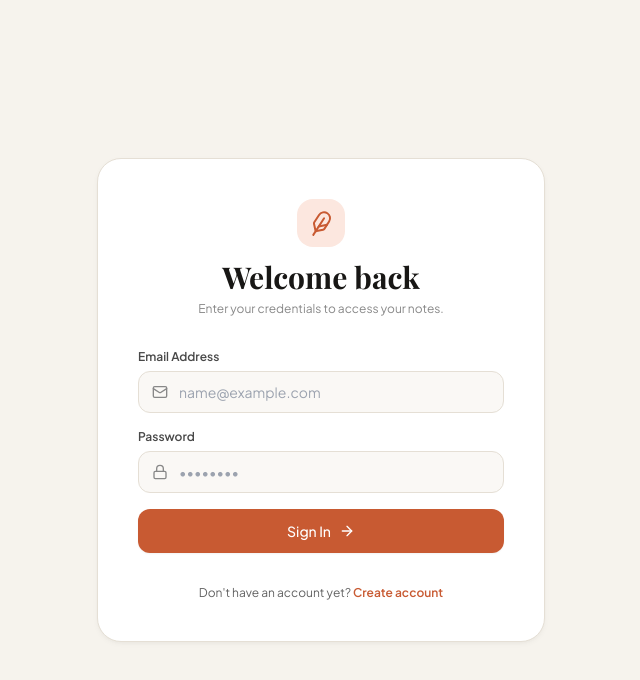
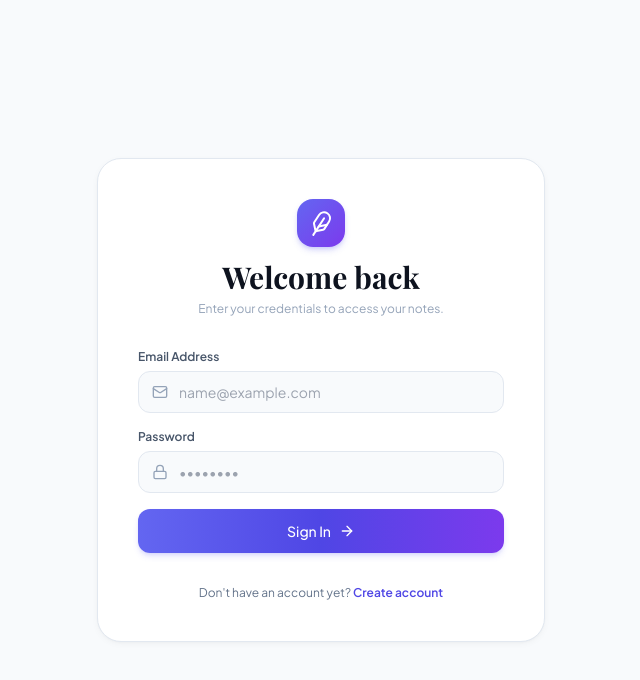
Before and after one commit to anshumangarg5410/Notes-Making-App, a React (Vite) app in the folder FrontEnd/: page /login in a window 1280 px wide. Shown: the top 680 px of the page, without its empty margins (319-959 px from the left). Built offline with nearby package versions, Linux system fonts and the light colour scheme; no server answers; a web font is replaced by a local one.

Commit message:
color theme updated

```diff
--- a/FrontEnd/src/components/notes/NoteCard.jsx
+++ b/FrontEnd/src/components/notes/NoteCard.jsx
@@ -92,8 +92,8 @@ export const NoteCard = ({
       onClick={onSelect}
       className={`group relative p-3.5 rounded-2xl cursor-pointer transition-all duration-150 border text-left ${
         isSelected
-          ? 'bg-[#FBF1EB] dark:bg-terracotta-950/40 border-terracotta-300 dark:border-terracotta-700/60 shadow-sm'
-          : 'bg-warm-card dark:bg-charcoal-800/80 border-warm-border/70 dark:border-charcoal-700/60 hover:border-warm-border hover:shadow-subtle'
+          ? 'bg-indigo-50/80 dark:bg-indigo-950/40 border-indigo-500/60 dark:border-indigo-500/50 shadow-sm ring-1 ring-indigo-500/20'
+          : 'bg-warm-card dark:bg-charcoal-800/90 border-warm-border dark:border-charcoal-700/60 hover:border-indigo-300 dark:hover:border-indigo-700/50 hover:shadow-subtle'
       }`}
     >
       <div className="flex items-start justify-between gap-3">
@@ -101,8 +101,8 @@ export const NoteCard = ({
         <div
           className={`w-9 h-9 rounded-xl flex items-center justify-center flex-shrink-0 transition-colors ${
             isSelected
-              ? 'bg-terracotta-200/60 dark:bg-terracotta-800/60 text-terracotta-700 dark:text-terracotta-300'
-              : 'bg-cream-100 dark:bg-charcoal-700 text-charcoal-600 dark:text-charcoal-300'
+              ? 'bg-indigo-500 text-white shadow-xs shadow-indigo-500/30'
+              : 'bg-cream-100 dark:bg-charcoal-700/80 text-charcoal-600 dark:text-charcoal-300'
           }`}
         >
           <IconComponent className="w-4 h-4" />
@@ -121,7 +121,7 @@ export const NoteCard = ({
               {note.title || 'Untitled Note'}
             </h3>
             {note.isPinned && (
-              <Pin className="w-3.5 h-3.5 text-terracotta-500 fill-terracotta-500 transform rotate-45 flex-shrink-0" />
+              <Pin className="w-3.5 h-3.5 text-indigo-500 fill-indigo-500 transform rotate-45 flex-shrink-0" />
             )}
             {note.isFavorite && (
               <Star className="w-3 h-3 text-amber-500 fill-amber-500 flex-shrink-0" />
--- a/FrontEnd/src/index.css
+++ b/FrontEnd/src/index.css
@@ -4,23 +4,25 @@
 
 @layer base {
   :root {
-    --bg-main: #F6F3ED;
-    --bg-sidebar: #EFEBE3;
+    --bg-main: #F8FAFC;
+    --bg-sidebar: #F1F5F9;
     --bg-card: #FFFFFF;
-    --text-primary: #262320;
-    --text-secondary: #78736B;
-    --border-color: #E5DFD5;
-    --accent: #C85A32;
+    --text-primary: #0F172A;
+    --text-secondary: #64748B;
+    --border-color: #E2E8F0;
+    --accent: #6366F1;
+    --accent-hover: #4F46E5;
   }
 
   .dark {
-    --bg-main: #161514;
-    --bg-sidebar: #1E1C1A;
-    --bg-card: #252320;
-    --text-primary: #EDE8E1;
-    --text-secondary: #A09A90;
-    --border-color: #38342F;
-    --accent: #E26D40;
+    --bg-main: #090D16;
+    --bg-sidebar: #0E131F;
+    --bg-card: #151C2C;
+    --text-primary: #F8FAFC;
+    --text-secondary: #94A3B8;
+    --border-color: #1E293B;
+    --accent: #818CF8;
+    --accent-hover: #6366F1;
   }
 
   body {
--- a/FrontEnd/src/pages/LoginPage.jsx
+++ b/FrontEnd/src/pages/LoginPage.jsx
@@ -38,7 +38,7 @@ export const LoginPage = () => {
       <div className="w-full max-w-md bg-warm-card dark:bg-charcoal-900 border border-warm-border dark:border-charcoal-800 rounded-3xl shadow-card p-8 md:p-10">
         {/* Brand Header */}
         <div className="flex flex-col items-center text-center mb-8">
-          <div className="w-12 h-12 rounded-2xl bg-terracotta-100 dark:bg-terracotta-900/40 text-terracotta-500 flex items-center justify-center mb-3 shadow-xs">
+          <div className="w-12 h-12 rounded-2xl bg-gradient-to-br from-indigo-500 to-violet-600 text-white flex items-center justify-center mb-3 shadow-md shadow-indigo-500/25">
             <Feather className="w-6 h-6 transform -rotate-12" />
           </div>
           <h1 className="font-serif font-bold text-3xl text-charcoal-900 dark:text-cream-50">
@@ -63,7 +63,7 @@ export const LoginPage = () => {
                 placeholder="name@example.com"
                 value={email}
                 onChange={(e) => setEmail(e.target.value)}
-                className="w-full pl-10 pr-4 py-2.5 bg-cream-50 dark:bg-charcoal-800 border border-warm-border dark:border-charcoal-700 rounded-xl text-sm text-charcoal-900 dark:text-cream-50 outline-none focus:ring-1 focus:ring-terracotta-500 transition-all"
+                className="w-full pl-10 pr-4 py-2.5 bg-cream-50 dark:bg-charcoal-800 border border-warm-border dark:border-charcoal-700 rounded-xl text-sm text-charcoal-900 dark:text-cream-50 outline-none focus:ring-1 focus:ring-indigo-500 transition-all"
               />
             </div>
           </div>
@@ -80,7 +80,7 @@ export const LoginPage = () => {
                 placeholder="••••••••"
                 value={password}
                 onChange={(e) => setPassword(e.target.value)}
-                className="w-full pl-10 pr-4 py-2.5 bg-cream-50 dark:bg-charcoal-800 border border-warm-border dark:border-charcoal-700 rounded-xl text-sm text-charcoal-900 dark:text-cream-50 outline-none focus:ring-1 focus:ring-terracotta-500 transition-all"
+                className="w-full pl-10 pr-4 py-2.5 bg-cream-50 dark:bg-charcoal-800 border border-warm-border dark:border-charcoal-700 rounded-xl text-sm text-charcoal-900 dark:text-cream-50 outline-none focus:ring-1 focus:ring-indigo-500 transition-all"
               />
             </div>
           </div>
@@ -88,7 +88,7 @@ export const LoginPage = () => {
           <button
             type="submit"
             disabled={loading}
-            className="w-full mt-2 py-3 px-4 bg-terracotta-500 hover:bg-terracotta-600 text-white rounded-xl font-medium text-sm flex items-center justify-center space-x-2 shadow-sm transition-all duration-200 active:scale-[0.98] disabled:opacity-50"
+            className="w-full mt-2 py-3 px-4 bg-gradient-to-r from-indigo-500 via-indigo-600 to-violet-600 hover:from-indigo-600 hover:to-violet-700 text-white rounded-xl font-medium text-sm flex items-center justify-center space-x-2 shadow-md shadow-indigo-500/20 hover:shadow-indigo-500/30 transition-all duration-200 active:scale-[0.98] disabled:opacity-50"
           >
             <span>{loading ? 'Signing in...' : 'Sign In'}</span>
             <ArrowRight className="w-4 h-4" />
@@ -100,7 +100,7 @@ export const LoginPage = () => {
           Don't have an account yet?{' '}
           <Link
             to="/register"
-            className="font-semibold text-terracotta-500 hover:text-terracotta-600 dark:hover:text-terracotta-400 hover:underline"
+            className="font-semibold text-indigo-600 hover:text-indigo-700 dark:text-indigo-400 dark:hover:text-indigo-300 hover:underline"
           >
             Create account
           </Link>
--- a/FrontEnd/tailwind.config.js
+++ b/FrontEnd/tailwind.config.js
@@ -8,46 +8,71 @@ export default {
   theme: {
     extend: {
       colors: {
+        // Pristine, luminous cool-slate / snow tones for Light Mode
         cream: {
-          50: '#FAF8F5',
-          100: '#F5F1E9',
-          200: '#EBE5D8',
-          300: '#DFD7C4',
-          400: '#CFC3AA',
-          500: '#B8A88A',
+          50: '#F8FAFC',
+          100: '#F1F5F9',
+          200: '#E2E8F0',
+          300: '#CBD5E1',
+          400: '#94A3B8',
+          500: '#64748B',
         },
         warm: {
-          bg: '#F6F3ED',
-          sidebar: '#EFEBE3',
+          bg: '#F8FAFC',
+          sidebar: '#F1F5F9',
           card: '#FFFFFF',
-          cardHover: '#FBF9F5',
-          border: '#E5DFD5',
-          borderSubtle: '#EDE8E0',
+          cardHover: '#F8FAFC',
+          border: '#E2E8F0',
+          borderSubtle: '#F1F5F9',
         },
+        // Ultra-deep Midnight Obsidian & Nebula Slate for Dark Mode & Typography
         charcoal: {
-          50: '#F6F6F6',
-          100: '#E7E7E7',
-          200: '#D1D1D1',
-          300: '#B0B0B0',
-          400: '#888888',
-          500: '#636363',
-          600: '#484848',
-          700: '#33312E',
-          800: '#23211F',
-          900: '#181715',
-          950: '#0F0E0D',
+          50: '#F8FAFC',
+          100: '#F1F5F9',
+          200: '#E2E8F0',
+          300: '#CBD5E1',
+          400: '#94A3B8',
+          500: '#64748B',
+          600: '#475569',
+          700: '#334155',
+          800: '#151C2C', // Midnight obsidian card
+          900: '#0E131F', // Midnight obsidian sidebar
+          950: '#090D16', // Deepest obsidian background
         },
+        // Primary Accent: Electric Indigo / Vibrant Violet
         terracotta: {
-          50: '#FDF4F0',
-          100: '#FCE7DF',
-          200: '#F9D0C1',
-          300: '#F4B09B',
-          400: '#EB886D',
-          500: '#C85A32',
-          600: '#BA4E26',
-          700: '#9B3E1C',
-          800: '#80341B',
-          900: '#6B2F1B',
+          50: '#EEF2FF',
+          100: '#E0E7FF',
+          200: '#C7D2FE',
+          300: '#A5B4FC',
+          400: '#818CF8',
+          500: '#6366F1', // Electric Indigo
+          600: '#4F46E5', // Royal Indigo
+          700: '#4338CA',
+          800: '#3730A3',
+          900: '#312E81',
+        },
+        indigo: {
+          50: '#EEF2FF',
+          100: '#E0E7FF',
+          200: '#C7D2FE',
+          300: '#A5B4FC',
+          400: '#818CF8',
+          500: '#6366F1',
+          600: '#4F46E5',
+          700: '#4338CA',
+          800: '#3730A3',
+          900: '#312E81',
+        },
+        violet: {
+          50: '#F5F3FF',
+          100: '#EDE9FE',
+          200: '#DDD6FE',
+          300: '#C4B5FD',
+          400: '#A78BFA',
+          500: '#8B5CF6',
+          600: '#7C3AED',
+          700: '#6D28D9',
         }
       },
       fontFamily: {
@@ -56,9 +81,12 @@ export default {
         mono: ['"JetBrains Mono"', 'monospace']
       },
       boxShadow: {
-        'subtle': '0 1px 3px rgba(0,0,0,0.04), 0 1px 2px rgba(0,0,0,0.02)',
-        'card': '0 2px 6px -1px rgba(35, 33, 31, 0.05), 0 2px 4px -2px rgba(35, 33, 31, 0.03)',
-        'dropdown': '0 10px 25px -5px rgba(0, 0, 0, 0.08), 0 8px 10px -6px rgba(0, 0, 0, 0.05)',
+        'subtle': '0 1px 3px 0 rgba(15, 23, 42, 0.05), 0 1px 2px -1px rgba(15, 23, 42, 0.05)',
+        'card': '0 2px 8px -2px rgba(15, 23, 42, 0.06), 0 1px 3px -1px rgba(15, 23, 42, 0.04)',
+        'card-hover': '0 8px 24px -4px rgba(99, 102, 241, 0.12), 0 2px 6px -1px rgba(15, 23, 42, 0.06)',
+        'dropdown': '0 12px 32px -4px rgba(15, 23, 42, 0.16), 0 4px 12px -2px rgba(15, 23, 42, 0.08)',
+        'glow-indigo': '0 0 20px -2px rgba(99, 102, 241, 0.45)',
+        'glow-subtle': '0 0 15px -3px rgba(99, 102, 241, 0.25)',
       }
     },
   },
```
Also changed, not shown: FrontEnd/src/components/common/Header.jsx (+5 -5 lines), FrontEnd/src/components/common/LandscapeIllustration.jsx (+55 -42 lines), FrontEnd/src/components/editor/NoteEditor.jsx (+10 -10 lines), FrontEnd/src/components/sidebar/Sidebar.jsx (+6 -6 lines), FrontEnd/src/pages/RegisterPage.jsx (+7 -7 lines).
